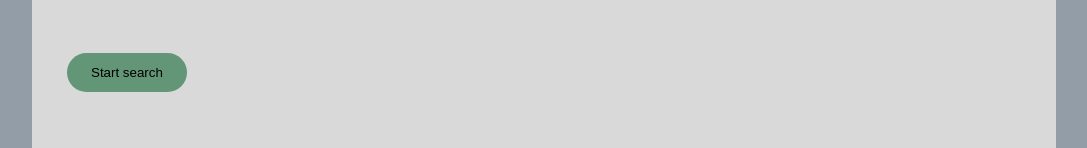
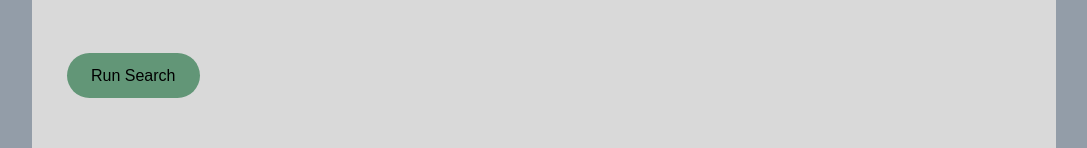
Before and after one commit to johannes-balkenhol/CarboDB-App, a Vue app in the folder frontend/: page /hmmer-search in a window 1280 px wide. Shown: the part 540-688 px from the top of the page, without its empty margins (96-1183 px from the left). Built offline with nearby package versions, Linux system fonts and the light colour scheme.

Commit message:
UI: CommonButton with loading indicator

```diff
--- a/frontend/src/assets/main.css
+++ b/frontend/src/assets/main.css
@@ -160,8 +160,10 @@ input, textarea, select {
   padding: 12px 24px;
   border: none;
   border-radius: 30px;
-  margin-top: 5px;
-  margin-left: 5px;
+  margin: 5px;
+  font-size: 16px;
+  min-width: 120px;
+  height: 45px;
 }
 
 .button-action-big:hover {
--- /dev/null
+++ b/frontend/src/components/CommonButton.vue
@@ -0,0 +1,61 @@
+<template>
+  <button
+    class="button-action-big"
+    :class="isLoading ? 'disabled' : ''"
+    @click.prevent="runFunction"
+  >
+    <span class="loader" v-if="this.isLoading"></span>
+    <span v-else>{{ this.label }}</span>
+  </button>
+</template>
+
+<script>
+
+export default {
+  name: "CommonButton",
+  data() {
+    return {
+      isLoading: false,
+    }
+  },
+  props: {
+    function: {
+      type: Function,
+      required: true,
+    },
+    label: {
+      type: String,
+      required: true,
+    }
+  },
+  methods: {
+    async runFunction(){
+      this.isLoading = true;
+      try{
+        await this.function();
+      } finally {
+        this.isLoading = false;
+      }
+    }
+  }
+}
+
+</script>
+
+<style>
+.loader {
+  width: 20px;
+  height: 20px;
+  border: 3px solid white;
+  border-top: 3px solid transparent;
+  border-radius: 50%;
+  animation: spin 1s linear infinite;
+  display: inline-block;
+}
+
+/* Loader Animation */
+@keyframes spin {
+  0% { transform: rotate(0deg); }
+  100% { transform: rotate(360deg); }
+}
+</style>
--- a/frontend/src/components/SearchMenu.vue
+++ b/frontend/src/components/SearchMenu.vue
@@ -7,19 +7,23 @@
           <slot></slot>
         </div>
       </template>
-      <button class="button-action-big" @click.prevent="runSearch">Start search</button>
+      <common-button
+      :function="runSearch"
+      :label=buttonLabel
+      ></common-button>
     </div>
 </template>
 
 <script>
 import FileUpload from './FileUpload.vue';
+import CommonButton from './CommonButton.vue';
 
 export default {
   name: "SearchMenu",
-  components: { FileUpload },
+  components: { FileUpload, CommonButton },
   data() {
     return {
-
+      buttonLabel: "Run Search"
     }
   },
   props: {
```
